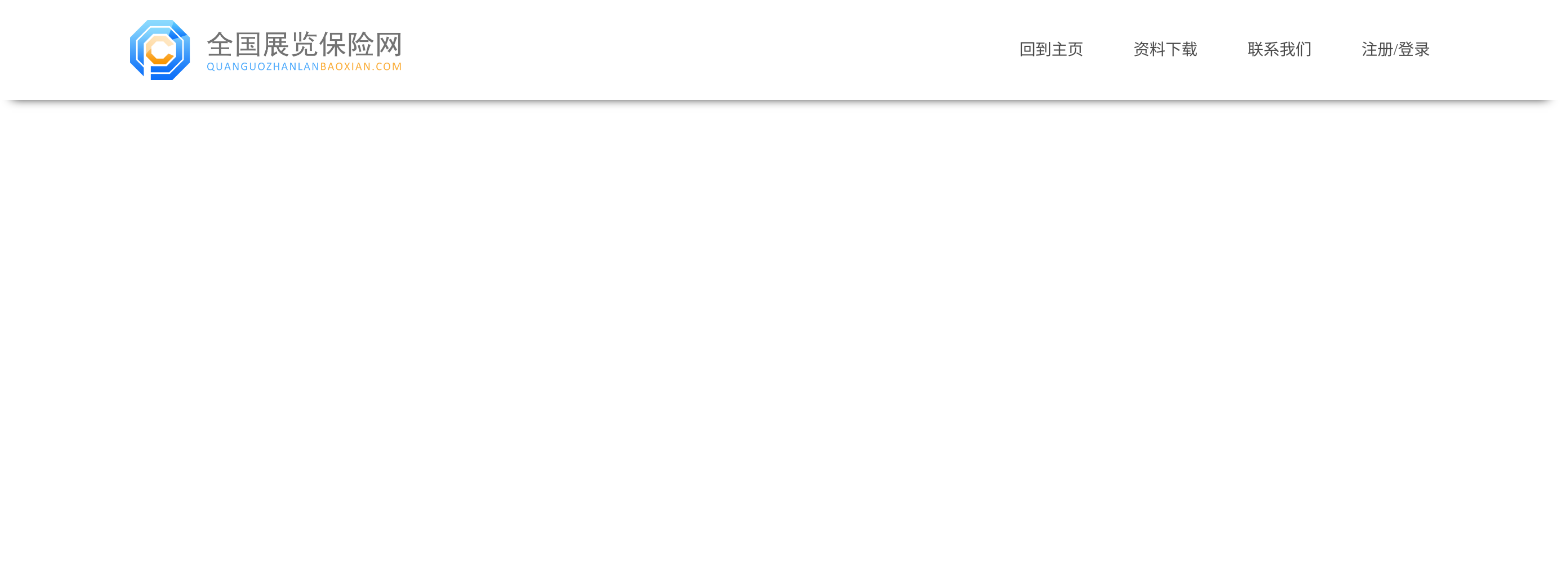
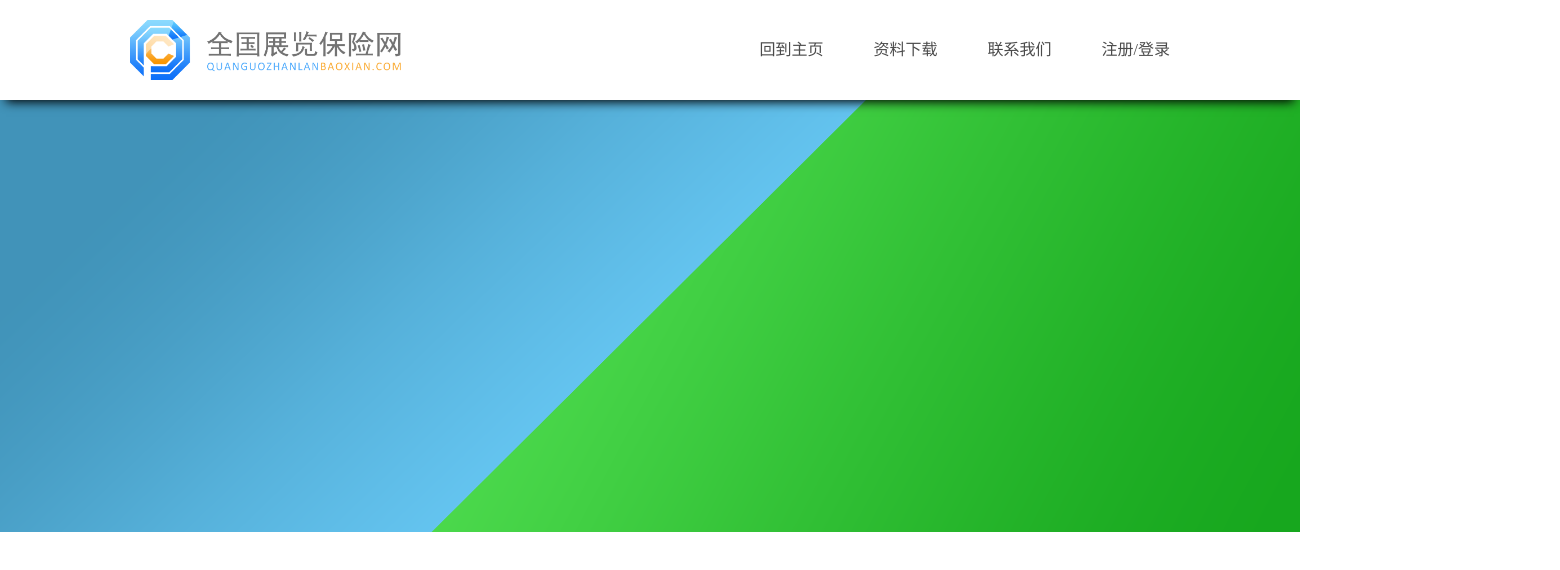
Before and after one commit to xcodingy/zlbx, a React (Create React App) app: page / in a window 1280 px wide. Shown: the top 570 px of the page, 1560 px wide, since content can reach past the window. Built offline with nearby package versions, Linux system fonts and the light colour scheme.

Commit message:
created navbar and banner

```diff
--- a/src/App.js
+++ b/src/App.js
@@ -1,12 +1,14 @@
 import React, { Component } from 'react';
 import './App.css';
 import Navbar from './Navbar';
+import Banner from './Banner';
 
 class App extends Component {
     render() {
         return (
             <div>
-                <Navbar/>
+                <Navbar />
+                <Banner />
                 {/*<div className="App">*/}
                     {/*<div className="App-header">*/}
                         {/*<img src={logo} className="App-logo" alt="logo" />*/}
--- a/src/Banner.js
+++ b/src/Banner.js
@@ -6,9 +6,10 @@ import './css/Banner.css';
 class Banner extends Component {
     render() {
         return(
-          <div class="container">
-
-          </div>
+            <div className="container">
+                <img alt="banner" src={banner} />
+                <div className=""></div>
+            </div>
         );
     }
 }
--- a/src/Navbar.js
+++ b/src/Navbar.js
@@ -6,11 +6,11 @@ import './css/Navbar.css'
 class Navbar extends Component {
     render() {
         return (
-            <div class="nav">
+            <div className="nav">
                 <a id="logo" href="#">
                     <img alt="logo" src={logo} />
                 </a>
-                <ul class="menu">
+                <ul className="menu">
                     <li><a href="">回到主页</a></li>
                     <li><a href="">资料下载</a></li>
                     <li><a href="">联系我们</a></li>
--- a/src/css/Banner.css
+++ b/src/css/Banner.css
@@ -1,3 +1,11 @@
 .container {
+    margin-left: auto;
+    margin-right: auto;
+    width: 1300px;
+    position: relative;
+    z-index: 5;
+}
 
+.container>img {
+    width: 100%;
 }
--- a/src/css/Navbar.css
+++ b/src/css/Navbar.css
@@ -3,39 +3,51 @@
     margin-left: auto;
     margin-right: auto;
     height: 100px;
-    box-shadow: 0px 10px 10px -12px black;
-    padding-left: 130px;
-    padding-right: 130px;
+    box-shadow: 0px 8px 10px -6px black;
+    position: relative;
+    z-index: 10;
 }
 
 .menu {
     float: right;
     height: 100%;
+    margin-right: 105px;
 }
 
 .menu>li {
     display: inline-block;
     list-style: none;
-    margin-left: 50px;
-    padding-top: 39px;
+    padding: 0px 10px;
 }
 
 .menu>li>a {
+    display: block;
     text-decoration: none;
     font-family: "微软雅黑", Microsoft YaHei UI, Microsoft YaHei UI Light,"宋体","sans-serif";
     color: #4B4B4B;
     font-size: 16px;
     line-height: 22px;
+    height: 22px;
+    padding: 39px 15px;
 }
 
 .menu>li>a:hover {
     color: #00A9E5;
+    background-color: #fafafa;
+    /*box-shadow: 0px 6px 10px -10px black inset;*/
+    border-top: solid 2px #00A9E5;
+    padding-top: 37px;
+}
+
+.menu>li:hover {
+
 }
 
 #logo {
     display: block;
     float: left;
     padding-top: 20px;
+    margin-left: 130px;
 }
 
 #logo>img {
```
